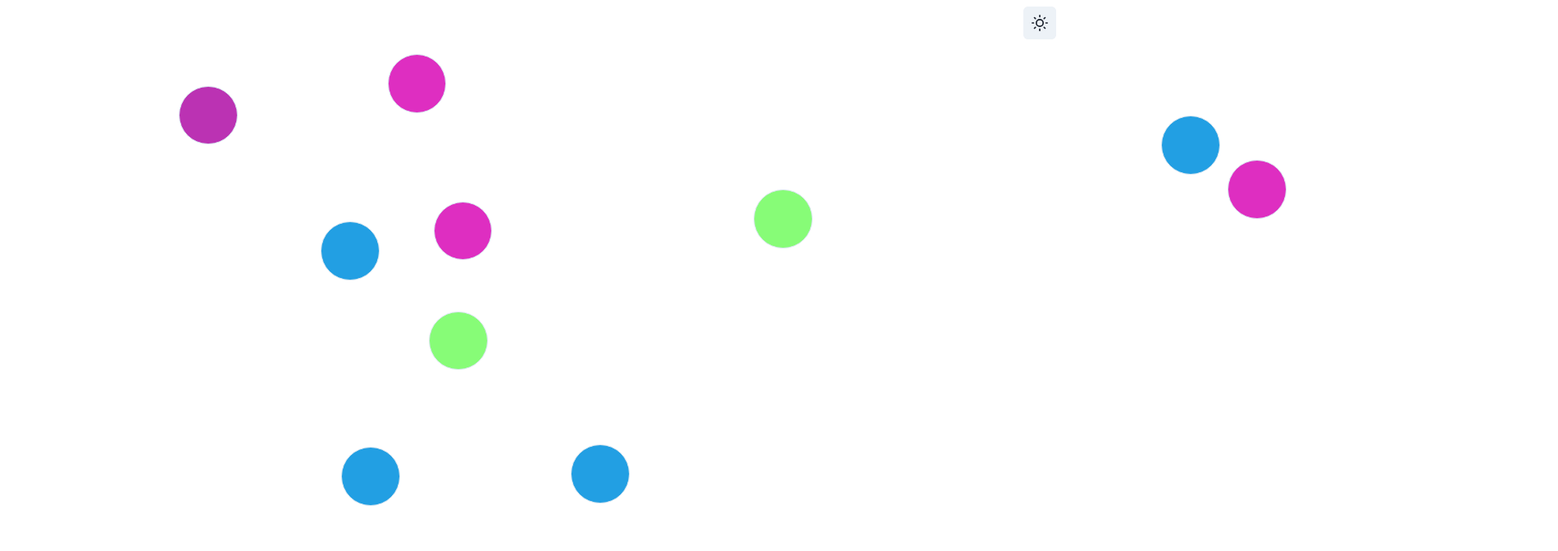
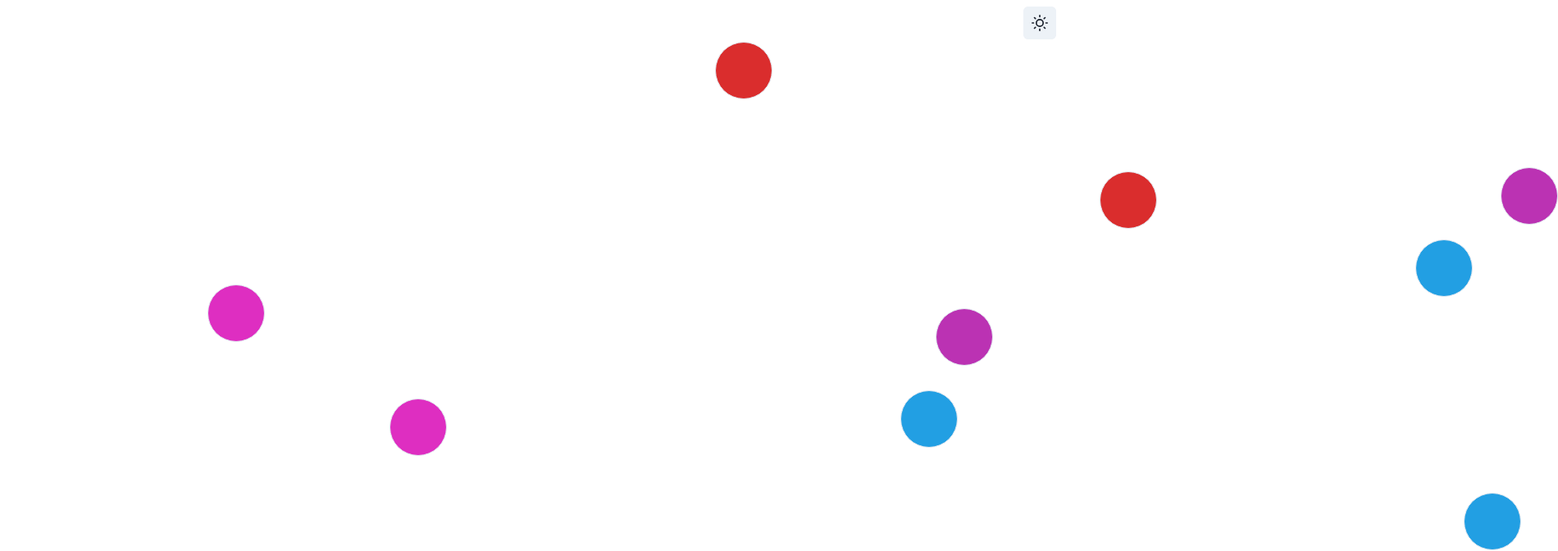
Before and after one commit to mmouhib/focus, a React (Create React App) app: page / in a window 1280 px wide. Shown: the top 672 px of the page at 82% size, 1900 px wide, since content can reach past the window. Built offline with nearby package versions, Linux system fonts and the light colour scheme.

Commit message:
resize animation

```diff
--- a/src/components/Clickable.tsx
+++ b/src/components/Clickable.tsx
@@ -5,38 +5,18 @@
 
 interface ClickableProps {
 	key: number;
+	index: number;
 	positions: Position[];
 	setPositions: (value: Position[]) => void;
 	dots: number;
 	setDots: (value: number) => void;
+	top: number;
+	left: number;
 }
 
 export default function (props: ClickableProps): JSX.Element {
 	const colors: string[] = ['#da2d2d', '#87fc77', '#de2ec1', '#229fe3', '#bb32b3'];
-
 	const [display, setDisplay] = useState<'inline' | 'none'>('inline');
-	const [top, setTop] = useState<number>(0);
-	const [left, setLeft] = useState<number>(0);
-
-	const PositionsPicker = (): Position => {
-		let top: number = Math.floor(Math.random() * 900) + 10;
-		let left: number = Math.floor(Math.random() * 1840) + 15;
-		return new Position(top, left);
-	};
-
-	useEffect(() => {
-		let positionsObject = PositionsPicker();
-		setTop(positionsObject.getTop());
-		setLeft(positionsObject.getLeft());
-
-		props.setPositions([...props.positions, positionsObject]);
-		props.setDots(props.dots + 1);
-
-		setTimeout(() => {
-			setDisplay('none');
-			props.setDots(props.dots - 1);
-		}, Math.floor(Math.random() * 50000));
-	}, []);
 
 	const StyledDot = styled.div`
 		height: 70px;
@@ -46,47 +26,58 @@
 		animation-name: resize;
 		animation-duration: 2s;
 		animation-iteration-count: infinite;
-		top: ${top.toString() + 'px'};
-		left: ${left.toString() + 'px'};
+		top: ${props.top.toString() + 'px'};
+		left: ${props.left.toString() + 'px'};
+		display: ${display};
+		background: ${colors[Math.floor(Math.random() * colors.length)]};
 
 		@keyframes resize {
 			0% {
-				top: ${(top + top * 0.2).toString() + 'px'};
-				left: ${(left + left * 0.1).toString() + 'px'};
+				//top: ${props.top.toString() + 'px'};
+				//left: ${props.left.toString() + 'px'};
 				height: 70px;
 				width: 70px;
 			}
 			25% {
-				top: ${(top + top * 0.3).toString() + 'px'};
-				left: ${(left + left * 0.2).toString() + 'px'};
+				// top: ${(props.top + props.top * 0.1).toString() + 'px'};
+				// left: ${(props.left + props.left * 0.1).toString() + 'px'};
+
 				height: 80px;
 				width: 80px;
 			}
 			50% {
+				// top: ${(props.top + props.top * 0.2).toString() + 'px'};
+				// left: ${(props.left + props.left * 0.2).toString() + 'px'};
 				height: 90px;
 				width: 90px;
-				border: 3px dashed #00d0ff;
+				border: 4px dashed ${colors[Math.floor(Math.random() * colors.length)]}; // random color from colors array
 				border-radius: 45%;
 			}
 			75% {
+				// top: ${(props.top + props.top * 0.1).toString() + 'px'};
+				// left: ${(props.left + props.left * 0.1).toString() + 'px'};
 				height: 80px;
 				width: 80px;
 			}
 			100% {
+				// top: ${props.top.toString() + 'px'};
+				// left: ${props.left.toString() + 'px'};
 				height: 70px;
 				width: 70px;
 			}
 		}
 	`;
 
-	const Styles: React.CSSProperties = {
-		backgroundColor: colors[Math.floor(Math.random() * colors.length)].toString(),
-		display: display,
-	};
+	useEffect(() => {
+		console.log(props.top, props.left);
+		console.log(props.index);
+		setTimeout(() => {
+			setDisplay('none');
+		}, Math.floor(Math.random() * 50000));
+	}, []);
 
 	return (
 		<StyledDot
-			style={Styles}
 			onClick={() => {
 				setDisplay('none');
 			}}
--- a/src/main/ClickingGame.tsx
+++ b/src/main/ClickingGame.tsx
@@ -4,10 +4,15 @@
 import Position from '../Position';
 import ThemesToggler from '../components/ThemesToggler';
 
-//todo generate circle color randomly
 export default function () {
 	const [positions, setPositions] = useState<Position[]>([]);
 	const [dots, setDots] = useState<number>(0);
+
+	const PositionsPicker = (): Position => {
+		let top: number = Math.floor(Math.random() * 900) + 10;
+		let left: number = Math.floor(Math.random() * 1840) + 15;
+		return new Position(top, left);
+	};
 
 	return (
 		<>
@@ -16,6 +21,9 @@
 				setTimeout(() => {}, 5000);
 				return (
 					<Clickable
+						index={index}
+						top={PositionsPicker().getTop()}
+						left={PositionsPicker().getLeft()}
 						key={index}
 						positions={positions}
 						setPositions={setPositions}
```
